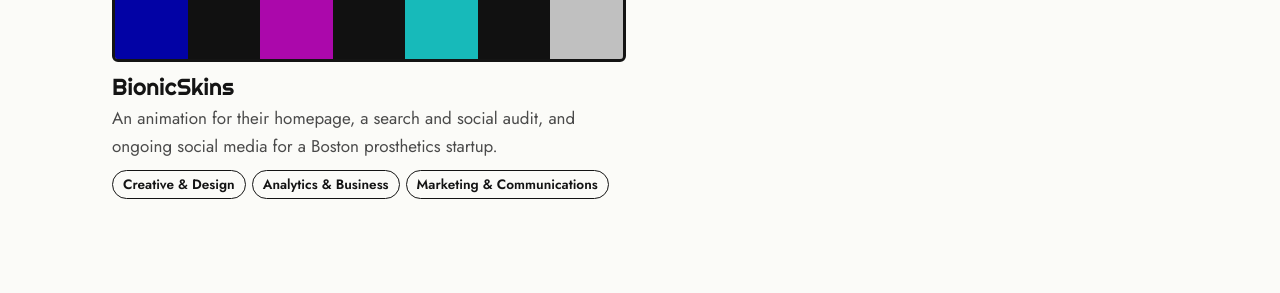
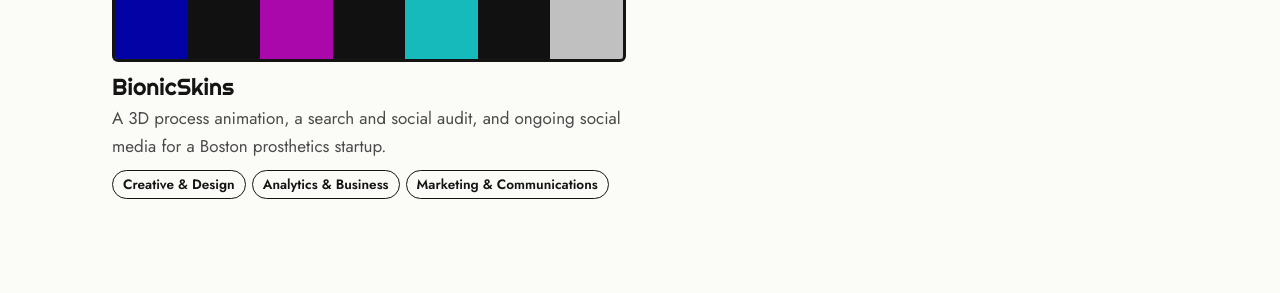
Before and after one commit to ItsNotShawn/shawnfinnerty.work, a Jekyll site: the page built from freelance/index.html, in a window 1280 px wide. Shown: the part 2054-2347 px from the top of the page. Built offline with Jekyll 4.4.1, drawn with Linux system fonts in a browser that asks for light colours; some web fonts are replaced.

Commit message:
BionicSkins: add Shawn's 3D process animation (self-hosted)
Co-Authored-By: Claude Opus 5.5 <noreply@anthropic.com>
Claude-Session: https://claude.ai/code/session_01PoU4aPMQCwMMpbXj2zQyDj

```diff
--- a/_layouts/client.html
+++ b/_layouts/client.html
@@ -37,7 +37,7 @@ theme: label
       {%- if w.youtube -%}
         {% include embed.html youtube=w.youtube title=w.title %}
       {%- elsif w.video -%}
-        <figure class="embed"><video src="{{ w.video | relative_url }}"{% if w.image %} poster="{{ w.image | relative_url }}"{% endif %} autoplay controls muted playsinline loop preload="metadata"></video></figure>
+        <figure class="embed{% if w.portrait %} embed--portrait{% endif %}"><video src="{{ w.video | relative_url }}"{% if w.image %} poster="{{ w.image | relative_url }}"{% endif %} autoplay controls muted playsinline loop preload="metadata"></video></figure>
       {%- elsif w.image -%}
         <div class="fl-detail__hero">{% include media.html item=w %}</div>
       {%- endif -%}
--- a/assets/css/site.css
+++ b/assets/css/site.css
@@ -654,3 +654,5 @@ html.no-motion .theme-screen::before, html.no-motion .theme-screen::after { anim
 .post--linkedin iframe { height: 600px; }
 .post img { width: 100%; border: 3px solid #141414; border-radius: 6px; }
 .post figcaption { font-size: .9rem; color: #555; margin-top: 6px; }
+
+.work .embed--portrait video { width: auto; max-width: min(100%, 420px); max-height: 80vh; margin: 0 auto; background: #000; }
```
Also changed, not shown: _clients/bionicskins.md (+6 -6 lines), images/clients/bionicskins/process-animation.jpg (added), 1 other file.
